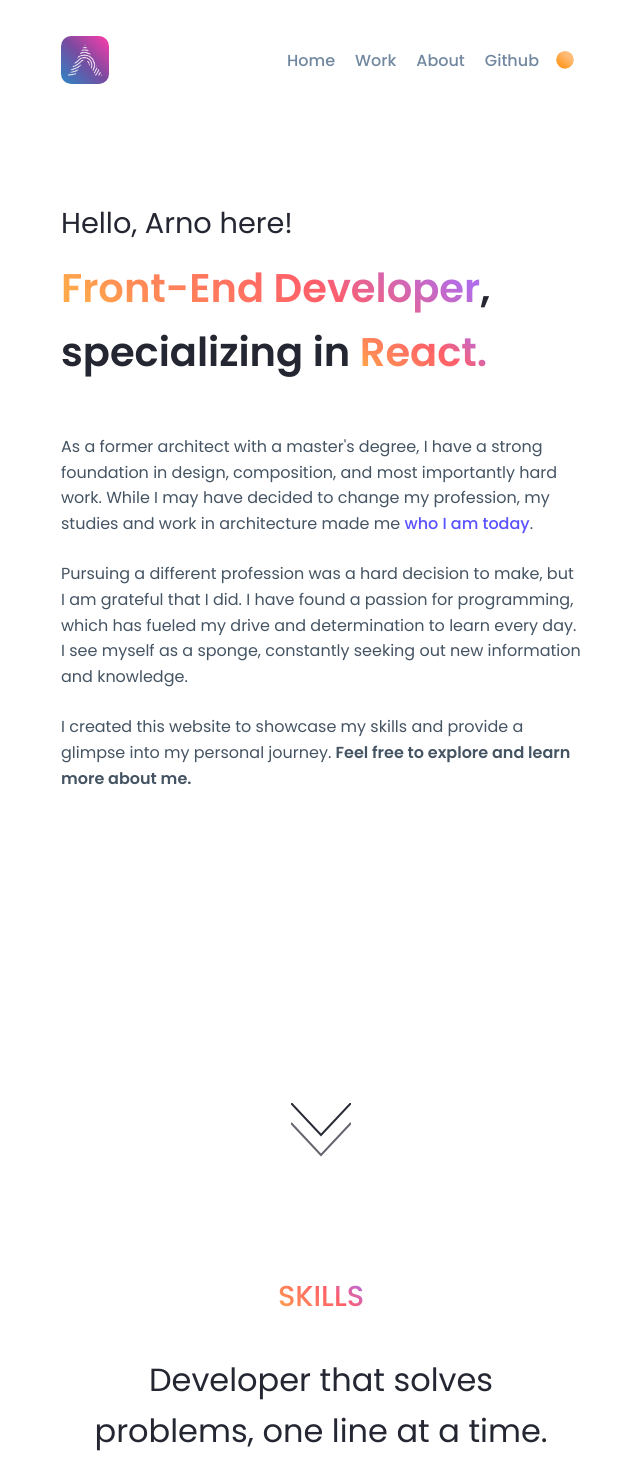
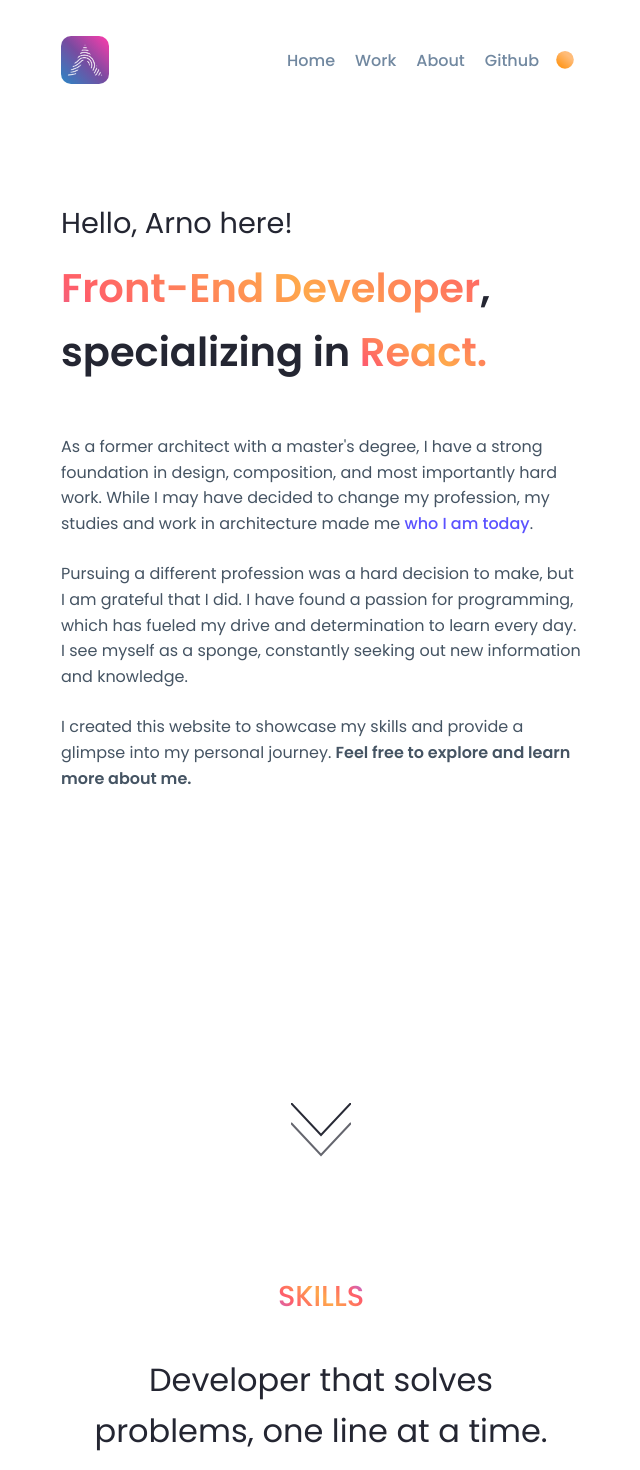
Before and after one commit to sleep24less/personal-site, a React (Create React App) app: page /#/ in a window 1280 px wide. Shown: the top 1470 px of the page, without its empty margins (319-959 px from the left). Built offline with nearby package versions, Linux system fonts and the light colour scheme; the HTML template or start-up script is replaced by a standard one.

Commit message:
Add scrolling gradient animation to header

```diff
--- a/src/index.css
+++ b/src/index.css
@@ -96,7 +96,7 @@ code {
   --color-accent4: #ff6f5b;
   --color-logo: linear-gradient(225deg, #FF3CAC 0%, #784BA0 50%, #2B86C5 100%);
   --color-png: hue-rotate(280deg);
-  --gradient-accent: linear-gradient(220deg, #b16cea 8%, #ff5e69 40%, #ff8a56 77%, #ffa84b 91%);
+  --gradient-accent: linear-gradient(220deg, #b16cea 8%, #ff5e69 25%, #ff8a56 40%, #ffa84b 50%, #ff8a56 60%, #ff5e69 75%, #b16cea 100%);
 
 }
 
@@ -114,7 +114,7 @@ code {
   --color-accent4: #ff6f5b;
   --color-logo: radial-gradient(circle farthest-corner at 32.7% 82.7%, rgba(173, 0, 171, 1) 8.3%, rgb(19, 61, 110) 79.4%);
   --color-png: hue-rotate(0deg);
-  --gradient-accent: linear-gradient(108deg, #b16cea 8%, #ff5e69 40%, #ff8a56 77%, #ffa84b 91%);
+  --gradient-accent: linear-gradient(220deg, #b16cea 8%, #ff5e69 25%, #ff8a56 40%, #ffa84b 50%, #ff8a56 60%, #ff5e69 75%, #b16cea 100%);
 }
 
 #root {
@@ -304,8 +304,20 @@ input:checked+.slider:before {
   margin-bottom: 25px;
 }
 
+@keyframes background-pan {
+  from {
+    background-position: 0% center;
+  }
+
+  to {
+    background-position: -200% center;
+  }
+}
+
 .text_gradient {
   background: var(--gradient-accent);
+  background-size: 200%;
+  animation: background-pan 8s linear infinite;
   -webkit-background-clip: text;
   -webkit-text-fill-color: transparent;
 }
```
